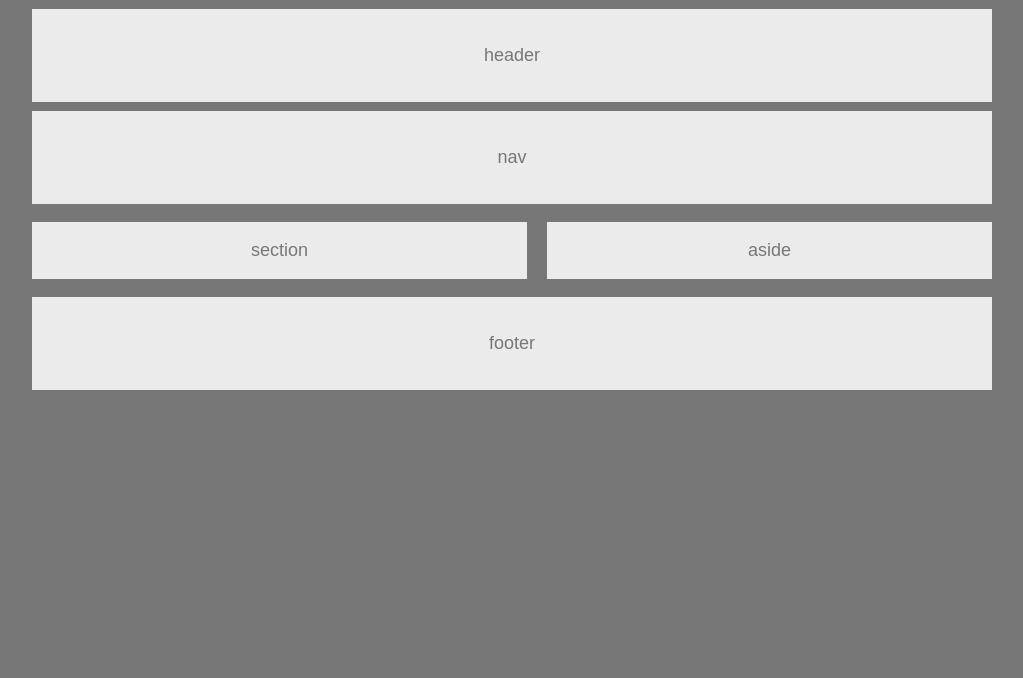
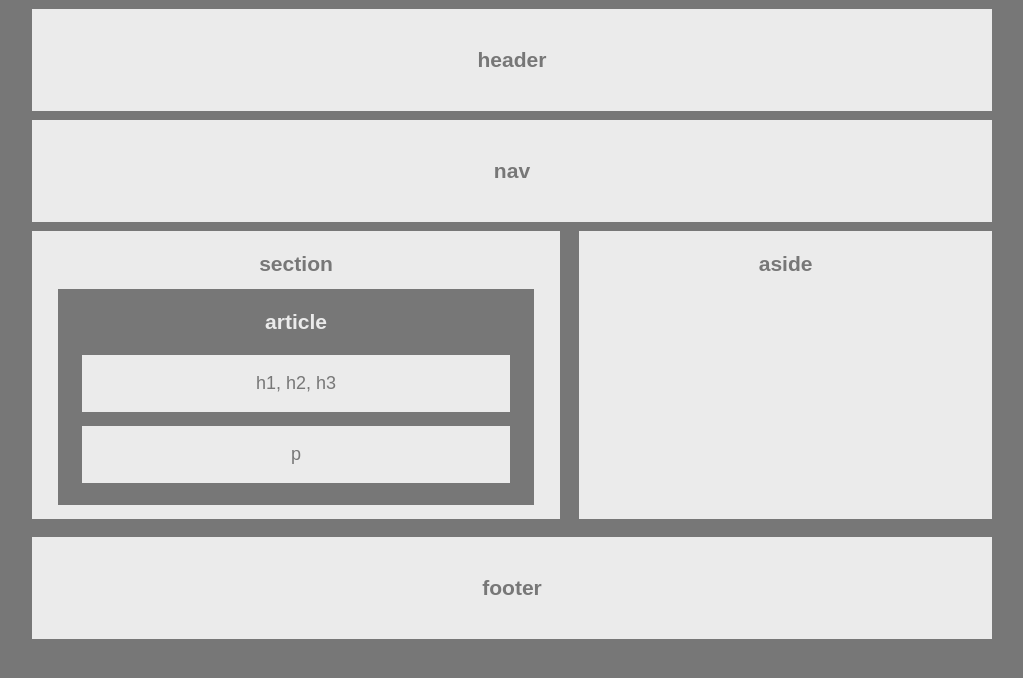
Before and after one commit to tmh6395/HW-Wireframe, a plain HTML site: page index.html in a window 1280 px wide. Shown: the whole page, without its empty margins (128-1151 px from the left). Drawn offline with Linux system fonts and the light colour scheme.

Commit message:
Add files via upload
Updated files

```diff
--- a/index.html
+++ b/index.html
@@ -1,32 +1,43 @@
-<!DOCTYPE html>
+<!Doctype html>
 <html>
+<link href="style.css" type="text/css" rel="stylesheet"/>
     <head>
-        <title>HW-Wireframe</title>
-        <link rel="stylesheet" type="text/css" href="style.css"/>
+
     </head>
+
     <body>
 
         <header>
-            <p>header</p>
+            <h3>header</h3>
         </header>
 
-        <nav>
-            <p>nav</p>
-        </nav>
+        <header>
+            <h3>nav</h3>
+        </header>
 
+        <div id="div1">
+            <section>
+                <h3>section</h3>
 
-        <div>
-            <section>
-                <p>section</p>
+                <article>
+                    <h3>article</h3>
+                    <div id="div2">
+                        <p>h1, h2, h3</p>
+                    </div>
+
+                    <div id="div3">
+                        <p>p</p>
+                    </div>
+                </article>
             </section>
 
             <aside>
-                <p>aside</p>
+                <h3>aside</h3>
             </aside>
         </div>
 
         <footer>
-            <p>footer</p>
+            <h3>footer</h3>
         </footer>
 
     </body>
--- a/style.css
+++ b/style.css
@@ -1,43 +1,15 @@
 body{
-    font-family: 'Arial', 'Helvetica Neue', Helvetica, sans-serif;
+    font-family: Arial, Helvetica, sans-serif;
     color: #777;
     background-color: #777;
     width: 960px;
     font-size: 18px;
     margin: auto;
-    text-align: center;
 }
-
 
 header, nav, section, aside, footer{
     background: #ebebeb;
 }
-
-div{
-    overflow: hidden;
-}
-
-article{
-    color: #ebebeb;
-    background-color: #777;
-}
-
-
-h1, p{
-    color: #777;
-    background-color: #ebebeb;
-}
-
-section{
-    width: 495px;
-    float: left;
-}
-
-aside{
-    float: right;
-    width: 445px;
-}
-
 
 header{
     margin-top: .5em;
@@ -46,18 +18,73 @@ header{
     padding-bottom: 1em;
 }
 
-
 nav{
     margin-top: .5em;
-    margin-bottom: 1em;
+    margin-bottom: .5em;
     padding-top: 1em;
     padding-bottom: 1em;
 }
 
+#div1{
+    position: relative;
+    padding-bottom: 30%;
+}
+
+section{
+    position: absolute;
+    width: 55%;
+    top: 0;
+    left: 0;
+    bottom: 0;
+}
+
+article{
+    position: absolute;
+    color: #ebebeb;
+    background: #777;
+    top: 20%;
+    left: 5%;
+    right: 5%;
+    bottom: 5%;
+}
+
+#div2{
+    position: absolute;
+    color: #777;
+    background: #ebebeb;
+    top: 33;
+    left: 5%;
+    right: 5%;
+    text-align: center;
+}
+
+#div3{
+    position: absolute;
+    color: #777;
+    background: #ebebeb;
+    left: 5%;
+    right: 5%;
+    bottom: 10%;
+    text-align: center;
+}
+
+aside{
+    position: absolute;
+    width: 43%;
+    top: 0;
+    right: 0;
+    bottom: 0;
+}
 
 footer{
+    bottom: 0;
+    width: 960px;
     margin-top: 1em;
-    margin-bottom: 1em;
+    margin-bottom: 5em;
     padding-top: 1em;
     padding-bottom: 1em;
 }
+
+h3{
+    text-align: center;
+}
```
